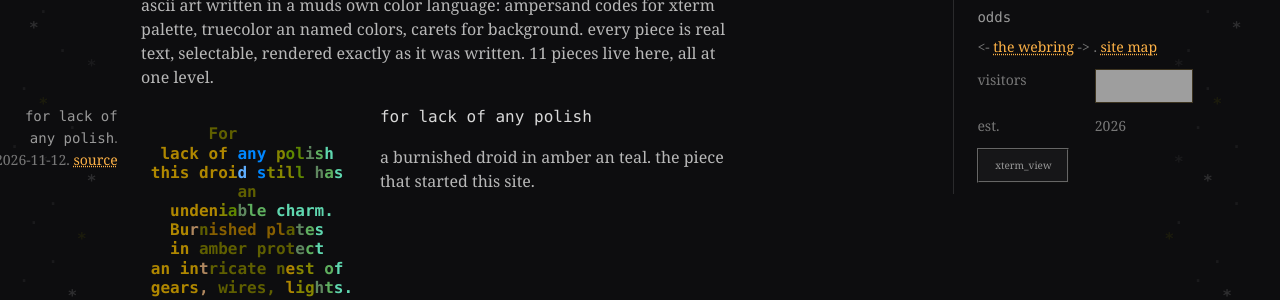
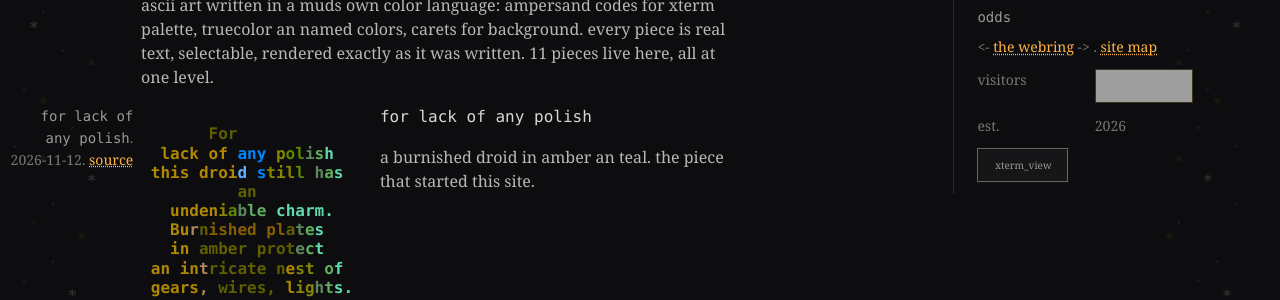
Before and after one commit to jf-atray/jf-atray.github.io, a Jekyll site: the page built from pieces.md, in a window 1280 px wide. Shown: the part 347-647 px from the top of the page. Built offline with Jekyll 4.4.1, drawn with Linux system fonts in a browser that asks for light colours; grey boxes are pictures that could not be loaded.

Commit message:
margins captions hug at 1ch
Generated with [Devin](https://devin.ai)

Co-Authored-By: Devin <158243242+devin-ai-integration[bot]@users.noreply.github.com>

```diff
--- a/assets/site.css
+++ b/assets/site.css
@@ -195,12 +195,12 @@ section.exhibit ~ section.exhibit {
 .xterm-fig.cap-l figcaption, .xterm-fig.cap-r figcaption {
   position: absolute; top: 0; width: 16ch; margin: 0;
 }
-.xterm-fig.cap-l figcaption { right: 100%; margin-right: 3ch; }
+.xterm-fig.cap-l figcaption { right: 100%; margin-right: 1ch; }
 .xterm-fig.cap-r figcaption { left: 100%; margin-left: 3ch; text-align: left; }
 /* piece pages ride caps left by default, graduated from l4 */
 body.caps-l .xterm-fig figcaption {
   position: absolute; right: 100%; top: 0;
-  width: 16ch; margin: 0 3ch 0 0;
+  width: 16ch; margin: 0 1ch 0 0;
 }
 @media (max-width: 150ch) {
   .xterm-fig.cap-l figcaption, .xterm-fig.cap-r figcaption,
```
